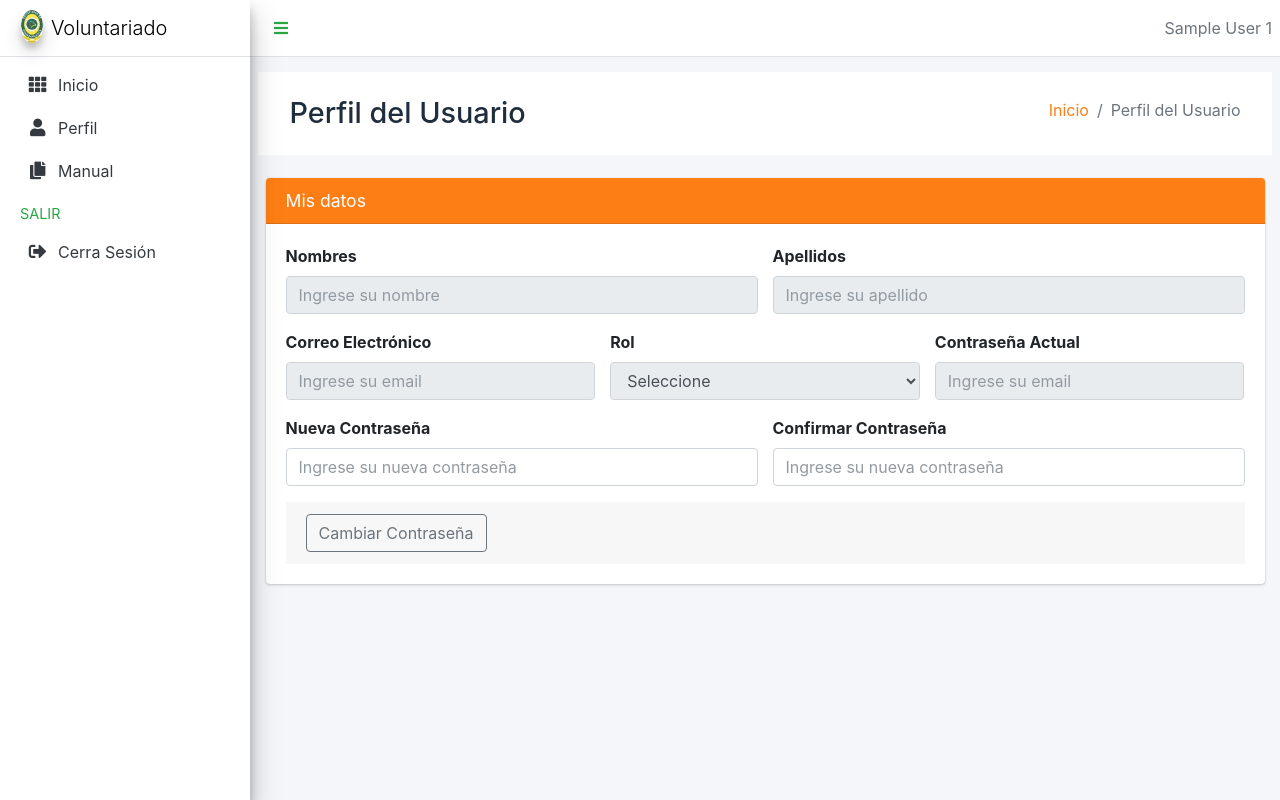
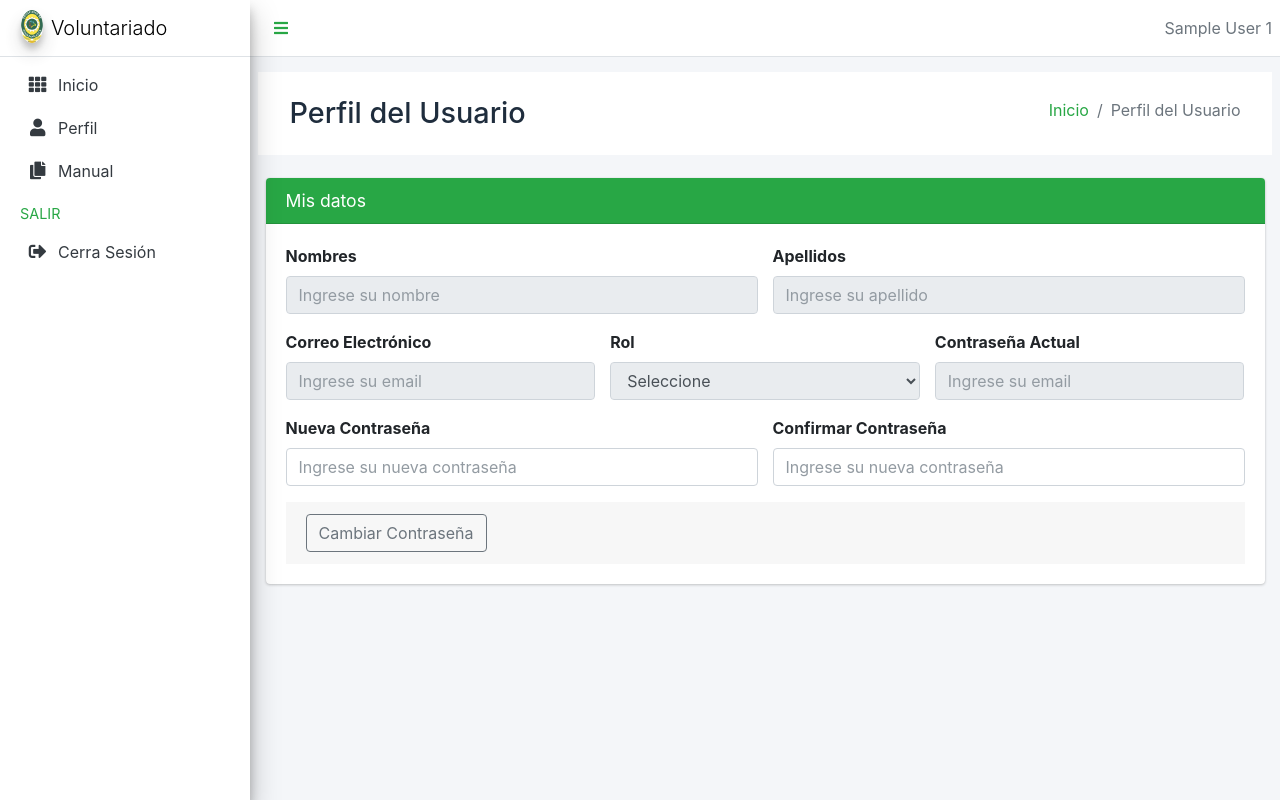
Before and after one commit to ingmarcotsanchez/Voluntariado, a PHP site: page /Voluntariado/views/perfil.php in a window 1280 px wide. Run offline with PHP 8.4, Linux system fonts and the light colour scheme; the visitor is signed in with stand-in values (Sample User, id 1); some libraries are stand-ins or nearby versions.

Commit message:
texto verde

```diff
--- a/views/admCentros.php
+++ b/views/admCentros.php
@@ -38,7 +38,7 @@ if(isset($_SESSION["usu_id"])){
           </div>
           <div class="col-sm-6">
             <ol class="breadcrumb float-sm-right">
-              <li class="breadcrumb-item"><a href="#" class="text-orange">Inicio</a></li>
+              <li class="breadcrumb-item"><a href="#" class="text-green">Inicio</a></li>
               <li class="breadcrumb-item active"><?php echo $titulo; ?></li>
             </ol>
           </div>
--- a/views/admFacultades.php
+++ b/views/admFacultades.php
@@ -41,7 +41,7 @@ if(isset($_SESSION["usu_id"])){
           </div>
           <div class="col-sm-6">
             <ol class="breadcrumb float-sm-right">
-              <li class="breadcrumb-item"><a href="#" class="text-orange">Inicio</a></li>
+              <li class="breadcrumb-item"><a href="#" class="text-green">Inicio</a></li>
               <li class="breadcrumb-item active"><?php echo $titulo; ?></li>
             </ol>
           </div>
--- a/views/admProgramas.php
+++ b/views/admProgramas.php
@@ -41,7 +41,7 @@ if(isset($_SESSION["usu_id"])){
           </div>
           <div class="col-sm-6">
             <ol class="breadcrumb float-sm-right">
-              <li class="breadcrumb-item"><a href="#" class="text-orange">Inicio</a></li>
+              <li class="breadcrumb-item"><a href="#" class="text-green">Inicio</a></li>
               <li class="breadcrumb-item active"><?php echo $titulo; ?></li>
             </ol>
           </div>
--- a/views/admUsuarios.php
+++ b/views/admUsuarios.php
@@ -40,7 +40,7 @@ if(isset($_SESSION["usu_id"])){
           </div>
           <div class="col-sm-6">
             <ol class="breadcrumb float-sm-right">
-              <li class="breadcrumb-item"><a href="#" class="text-orange">Inicio</a></li>
+              <li class="breadcrumb-item"><a href="#" class="text-green">Inicio</a></li>
               <li class="breadcrumb-item active"><?php echo $titulo; ?></li>
             </ol>
           </div>
--- a/views/home.php
+++ b/views/home.php
@@ -46,7 +46,7 @@
           </div>
           <div class="col-sm-6">
             <ol class="breadcrumb float-sm-right">
-              <li class="breadcrumb-item"><a href="#" class="text-orange">Inicio</a></li>
+              <li class="breadcrumb-item"><a href="#" class="text-green">Inicio</a></li>
               <li class="breadcrumb-item active"><?php echo $titulo; ?></li>
             </ol>
           </div>
@@ -100,7 +100,7 @@
           <div class="col-lg-12">
             <div class="card">
               <div class="card-header border-0">
-                <h3 class="card-title text-bold text-orange">Resultado Global</h3>
+                <h3 class="card-title text-bold text-green">Resultado Global</h3>
               </div>
               <div class="card-body table-responsive p-4">
               <div class="card card-light">
--- a/views/perfil.php
+++ b/views/perfil.php
@@ -36,7 +36,7 @@
           </div>
           <div class="col-sm-6">
             <ol class="breadcrumb float-sm-right">
-              <li class="breadcrumb-item"><a href="#" class="text-orange">Inicio</a></li>
+              <li class="breadcrumb-item"><a href="#" class="text-green">Inicio</a></li>
               <li class="breadcrumb-item active"><?php echo $titulo; ?></li>
             </ol>
           </div>
@@ -47,7 +47,7 @@
     <!-- Main content -->
     <section class="content">
       <div class="container-fluid">
-        <div class="card card-orange">
+        <div class="card card-green">
           <div class="card-header">
               <h3 class="card-title text-white">Mis datos</h3>
           </div>
```
